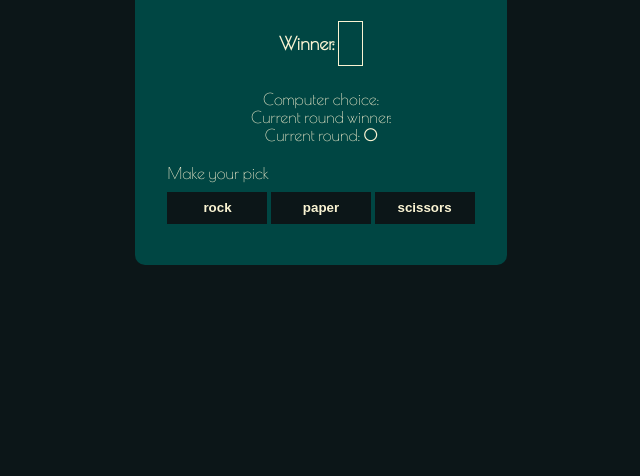
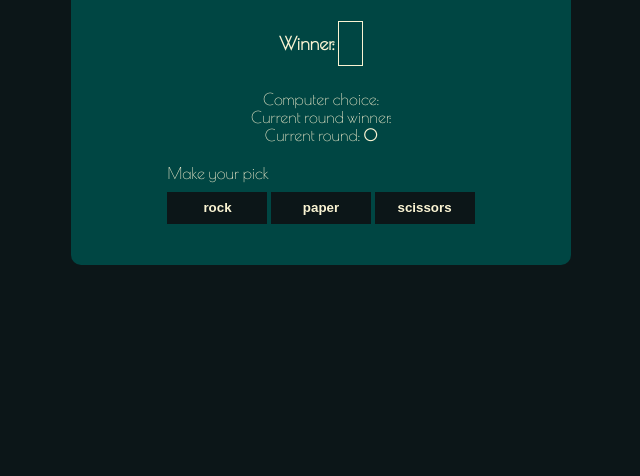
Before and after one commit to nborsch/top-rockpaperscissors, a plain HTML site: page index.html in a window 1280 px wide. Shown: the part 324-800 px from the top of the page, without its empty margins (319-959 px from the left). Drawn offline with nearby package versions, Linux system fonts and the light colour scheme.

Commit message:
Fix container width

```diff
--- a/styles.css
+++ b/styles.css
@@ -12,6 +12,7 @@ html {
 body {
     display: grid;
     place-content: center;
+    grid-auto-columns: minmax(auto, 500px);
 
     min-height: 100vh;
     margin: 0;
@@ -27,8 +28,6 @@ body {
     flex-direction: column;
     align-items: center;
 
-    width: 100%;
-    max-width: 500px;
     padding: 2em;
 
     background: var(--light);
```
